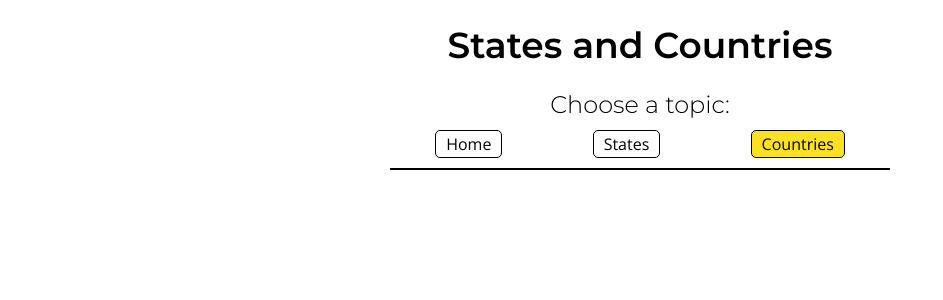
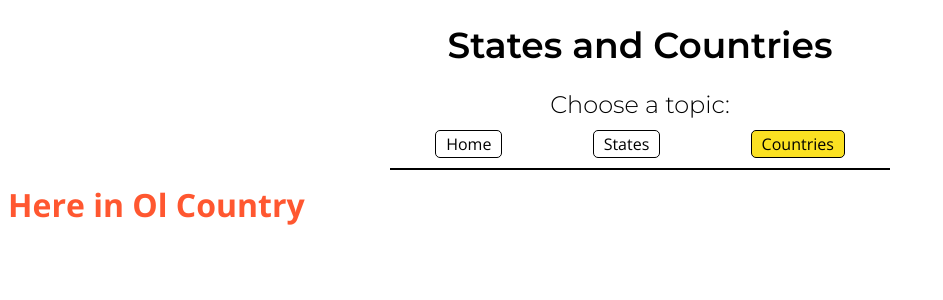
Before and after one commit to siobhanpmahoney/theSkimm_FrontendApprentice201808, a React (Vite) app: page /countries in a window 1280 px wide. Shown: the top 300 px of the page, without its empty margins (0-943 px from the left). Built offline with nearby package versions, Linux system fonts and the light colour scheme.

Commit message:
imported state and country components into app and hooked up to route

```diff
--- a/src/App.js
+++ b/src/App.js
@@ -2,6 +2,8 @@ import React, { Component } from 'react'
 import { Switch, Route } from 'react-router'
 import Nav from './components/Nav/Nav'
 import Home from './components/Home'
+import CountryContainer from './components/countries/CountryContainer'
+import StateContainer from './components/states/StateContainer'
 
 class App extends Component{
   render () {
@@ -14,6 +16,9 @@ class App extends Component{
 
 {/* Moved jsx elements for homepage into separate component /Home.js */}
         <Route exact path="/" component={Home} />
+        <Route exact path="/countries" component={CountryContainer} />
+        <Route exact path="/states" component={StateContainer} />
+
 
         </Switch>
 
--- /dev/null
+++ b/src/components/countries/CountryContainer.js
@@ -0,0 +1,15 @@
+import React from 'react'
+
+class CountryContainer extends React.Component {
+  render() {
+    return (
+      <div>
+        <h1 style={{fontSize:"200%", color: "#FF5730" }}>
+          Here in Ol Country
+        </h1>
+      </div>
+    )
+  }
+}
+
+export default CountryContainer
--- /dev/null
+++ b/src/components/states/StateContainer.js
@@ -0,0 +1,15 @@
+import React from 'react'
+
+class StateContainer extends React.Component {
+  render() {
+    return (
+      <div>
+        <h1 style={{fontSize:"200%", color: "#FF5730" }}>
+          Here in Ol State
+        </h1>
+      </div>
+    )
+  }
+}
+
+export default StateContainer
```
Also changed, not shown: 3 other files (tests, documents, lock files or other folders).
